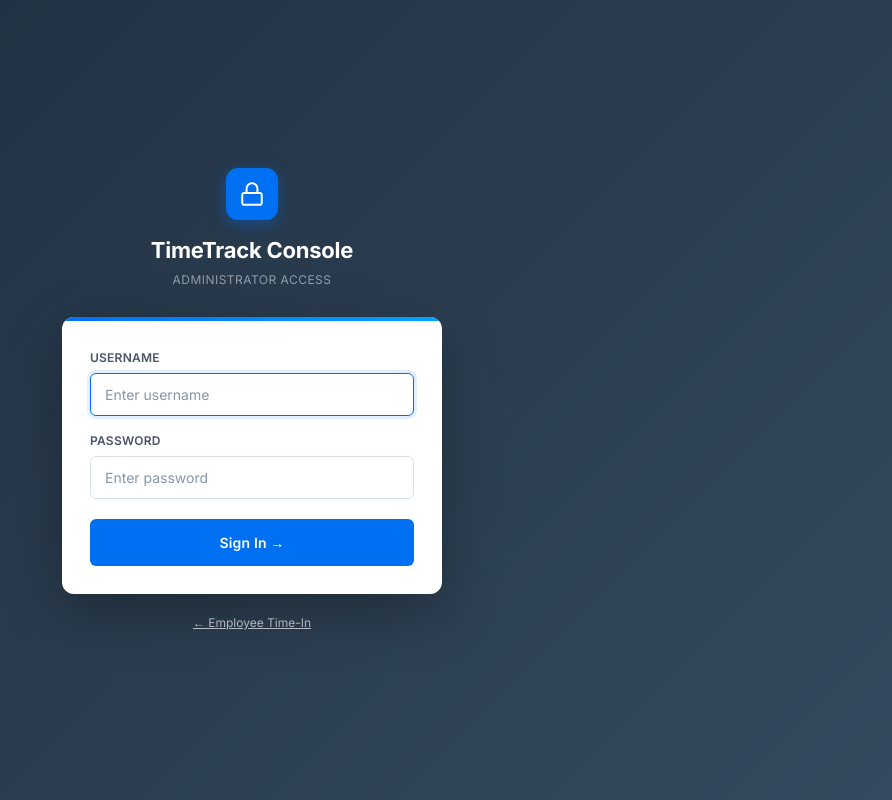
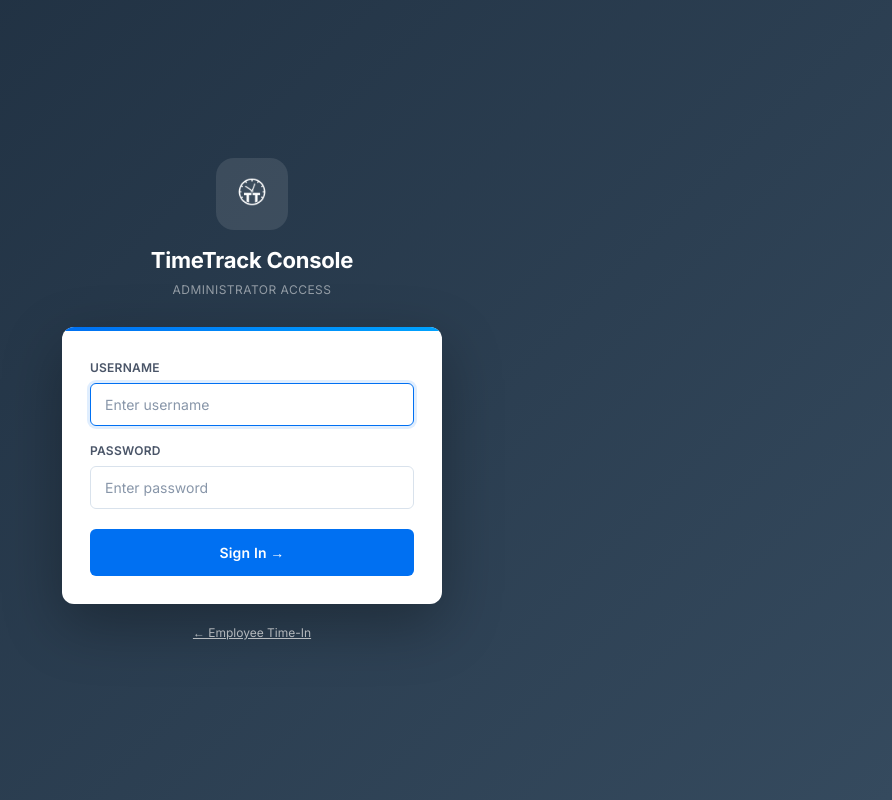
Before and after one commit to jessiemanalo1993-stack/TimeTrack, a React (Vite) app in the folder frontend/: page /admin/login in a window 1280 px wide. Shown: the whole page, without its empty margins (388-1280 px from the left). Built offline with nearby package versions, Linux system fonts and the light colour scheme; no server answers.

Commit message:
Add custom TT clock logo to navbar, login pages, and favicon

```diff
--- a/frontend/index.html
+++ b/frontend/index.html
@@ -2,7 +2,7 @@
 <html lang="en">
   <head>
     <meta charset="UTF-8" />
-    <link rel="icon" type="image/svg+xml" href="/favicon.svg" />
+    <link rel="icon" type="image/png" href="/logo.png" />
     <meta name="viewport" content="width=device-width, initial-scale=1.0" />
     <title>TimeTrack</title>
   </head>
--- a/frontend/src/components/Navbar.jsx
+++ b/frontend/src/components/Navbar.jsx
@@ -24,12 +24,7 @@ export default function Navbar() {
 
           {/* Logo + wordmark */}
           <div style={{ display: 'flex', alignItems: 'center', gap: '10px' }}>
-            <div style={{ width: '28px', height: '28px', background: 'var(--sap-blue)', borderRadius: '4px', display: 'flex', alignItems: 'center', justifyContent: 'center' }}>
-              <svg width="16" height="16" viewBox="0 0 16 16" fill="none">
-                <circle cx="8" cy="8" r="6" stroke="white" strokeWidth="1.5"/>
-                <path d="M8 5v3l2 2" stroke="white" strokeWidth="1.5" strokeLinecap="round"/>
-              </svg>
-            </div>
+            <img src="/logo.png" alt="TimeTrack" style={{ width: '32px', height: '32px', objectFit: 'contain', filter: 'brightness(0) invert(1)' }} />
             <span style={{ fontFamily: 'var(--font)', fontSize: '15px', fontWeight: '700', color: '#fff', letterSpacing: '0.02em' }}>
               TimeTrack
             </span>
--- a/frontend/src/pages/AdminLogin.jsx
+++ b/frontend/src/pages/AdminLogin.jsx
@@ -32,11 +32,8 @@ export default function AdminLogin() {
 
         {/* Header */}
         <div style={{ textAlign: 'center', marginBottom: '28px' }}>
-          <div style={{ display: 'inline-flex', alignItems: 'center', justifyContent: 'center', width: '52px', height: '52px', background: 'var(--sap-blue)', borderRadius: '12px', marginBottom: '14px', boxShadow: '0 4px 16px rgba(0,112,242,0.4)' }}>
-            <svg width="26" height="26" viewBox="0 0 24 24" fill="none">
-              <rect x="3" y="11" width="18" height="11" rx="2" stroke="white" strokeWidth="1.8"/>
-              <path d="M7 11V7a5 5 0 0110 0v4" stroke="white" strokeWidth="1.8" strokeLinecap="round"/>
-            </svg>
+          <div style={{ display: 'inline-flex', alignItems: 'center', justifyContent: 'center', width: '72px', height: '72px', background: 'rgba(255,255,255,0.1)', borderRadius: '18px', marginBottom: '14px', backdropFilter: 'blur(8px)' }}>
+            <img src="/logo.png" alt="TimeTrack" style={{ width: '52px', height: '52px', objectFit: 'contain', filter: 'brightness(0) invert(1)' }} />
           </div>
           <h1 style={{ fontSize: '22px', fontWeight: '700', color: '#fff', margin: '0 0 4px', letterSpacing: '-0.01em' }}>
             TimeTrack Console
--- a/frontend/src/pages/EmployeeTimein.jsx
+++ b/frontend/src/pages/EmployeeTimein.jsx
@@ -33,11 +33,8 @@ export default function EmployeeTimein() {
 
         {/* Header */}
         <div style={{ textAlign: 'center', marginBottom: '28px' }}>
-          <div style={{ display: 'inline-flex', alignItems: 'center', justifyContent: 'center', width: '52px', height: '52px', background: 'rgba(255,255,255,0.15)', borderRadius: '14px', marginBottom: '14px', backdropFilter: 'blur(8px)' }}>
-            <svg width="28" height="28" viewBox="0 0 24 24" fill="none">
-              <circle cx="12" cy="12" r="9" stroke="white" strokeWidth="1.8"/>
-              <path d="M12 7v5l3 3" stroke="white" strokeWidth="1.8" strokeLinecap="round" strokeLinejoin="round"/>
-            </svg>
+          <div style={{ display: 'inline-flex', alignItems: 'center', justifyContent: 'center', width: '72px', height: '72px', background: 'rgba(255,255,255,0.15)', borderRadius: '18px', marginBottom: '14px', backdropFilter: 'blur(8px)' }}>
+            <img src="/logo.png" alt="TimeTrack" style={{ width: '52px', height: '52px', objectFit: 'contain', filter: 'brightness(0) invert(1)' }} />
           </div>
           <h1 style={{ fontFamily: 'var(--font)', fontSize: '24px', fontWeight: '700', color: '#fff', margin: '0 0 4px', letterSpacing: '-0.01em' }}>
             TimeTrack
```
Also changed, not shown: frontend/public/logo.png (added).
